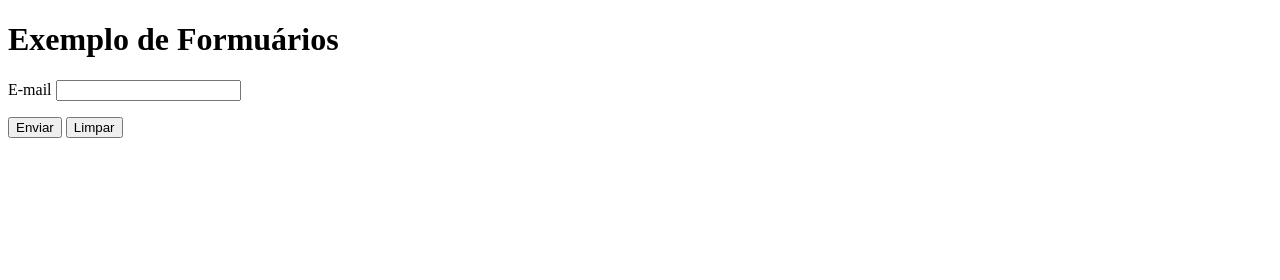
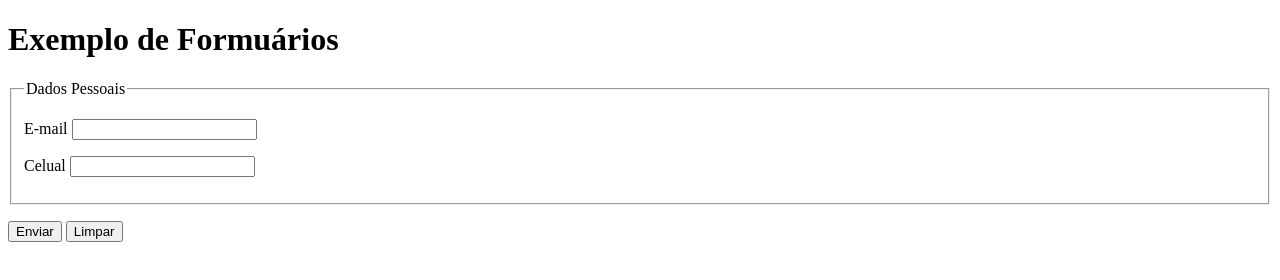
Before and after one commit to FernandaRogante/Curso-html-5-e-Css, a plain HTML site: page aula027-formularios/aula004.html in a window 1280 px wide. Drawn offline with Linux system fonts and the light colour scheme.

Commit message:
Update aula004.html

```diff
--- a/aula027-formularios/aula004.html
+++ b/aula027-formularios/aula004.html
@@ -9,10 +9,19 @@
 <body>
     <h1>Exemplo de Formuários</h1>
     <form action="cadastro.php" method="get" autocomplete="on">
+        <fieldset>
+
+                <legend>Dados Pessoais</legend>
                 <p>
                     <label for="iemail">E-mail</label>
                     <input type="email" name="iemail" id="email" autocomplete="email">
                 </p>
+                <p>
+                    <label for="icel">Celual</label autocomplete>
+                    <input type="tel" name="cel" id="icel" autocomplete="cel" pattern="^[0-9]{4}-[0-9]{4}$">
+                </p>
+
+        </fieldset>
        <p>
                     <input type="submit" value="Enviar">
                     <input type="reset" value="Limpar">
```
Lines whose indentation alone changed are shown as unchanged.
